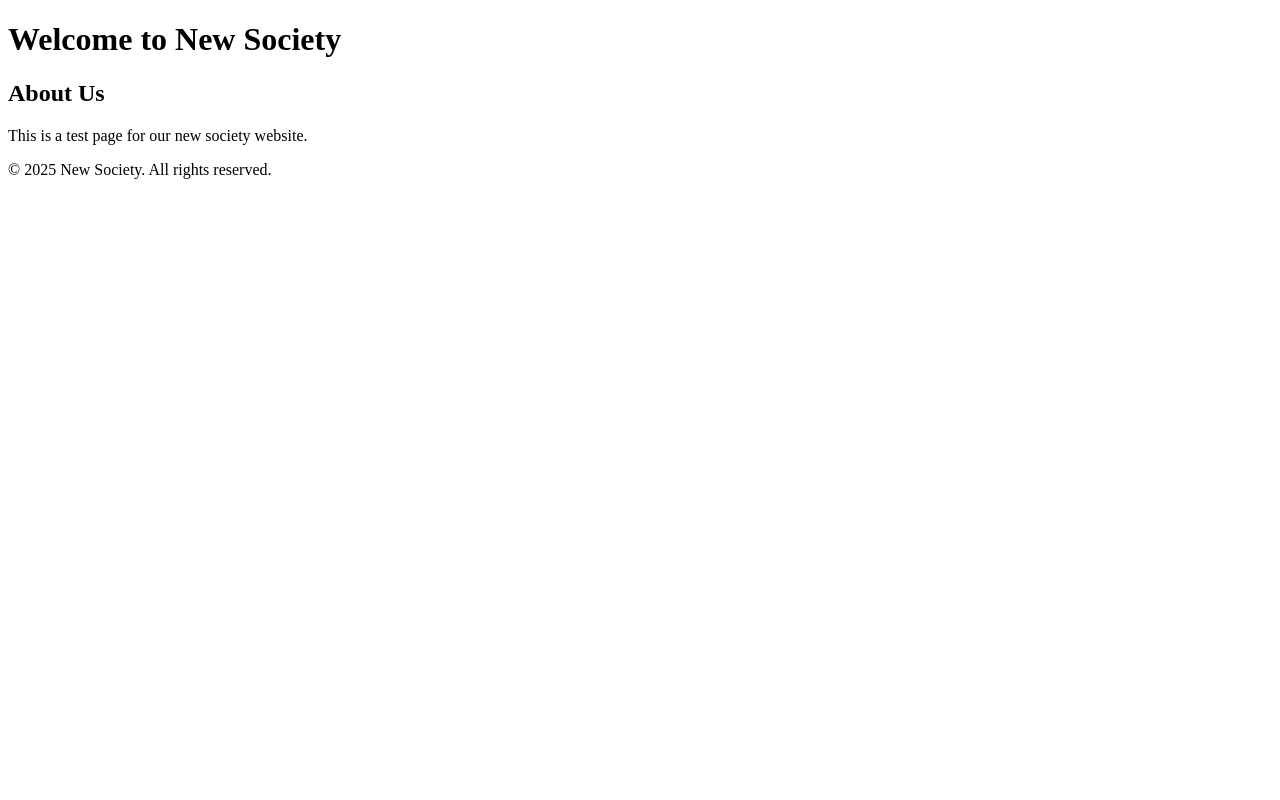
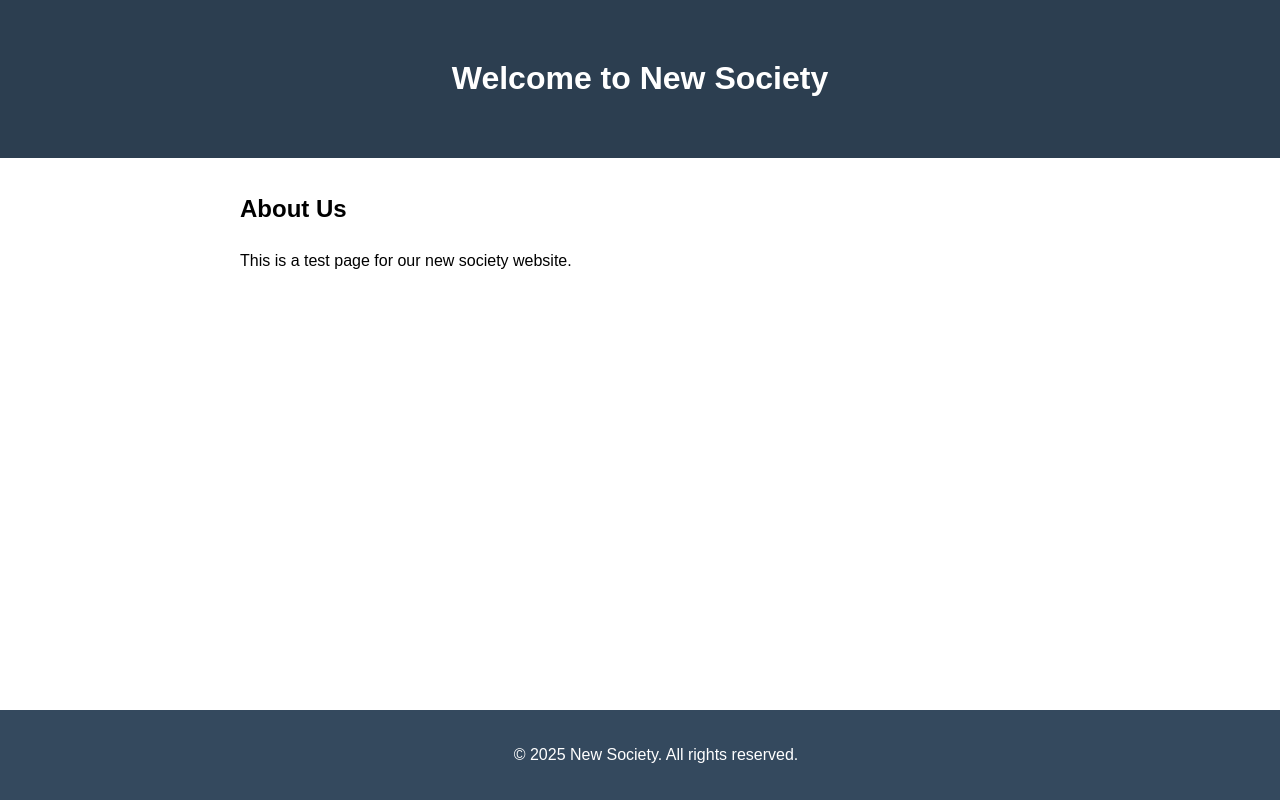
Before and after one commit to DavidElliman/new-society-test, a plain HTML site: page index.html in a window 1280 px wide. Drawn offline with Linux system fonts and the light colour scheme.

Commit message:
Add CSS styling

```diff
--- a/index.html
+++ b/index.html
@@ -4,6 +4,7 @@
     <meta charset="UTF-8">
     <meta name="viewport" content="width=device-width, initial-scale=1.0">
     <title>New Society Test</title>
+    <link rel="stylesheet" href="styles.css">
 </head>
 <body>
     <header>
--- /dev/null
+++ b/styles.css
@@ -0,0 +1,29 @@
+body {
+    font-family: Arial, sans-serif;
+    line-height: 1.6;
+    margin: 0;
+    padding: 0;
+}
+
+header {
+    background-color: #2c3e50;
+    color: white;
+    text-align: center;
+    padding: 2rem;
+}
+
+main {
+    max-width: 800px;
+    margin: 2rem auto;
+    padding: 0 1rem;
+}
+
+footer {
+    background-color: #34495e;
+    color: white;
+    text-align: center;
+    padding: 1rem;
+    position: fixed;
+    bottom: 0;
+    width: 100%;
+}
```
